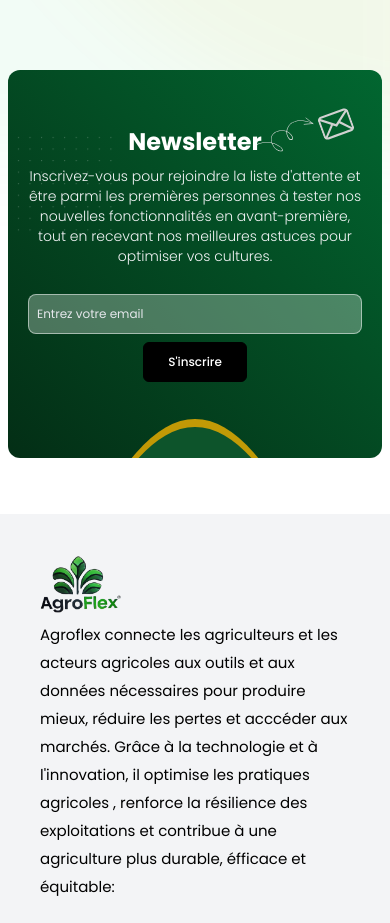
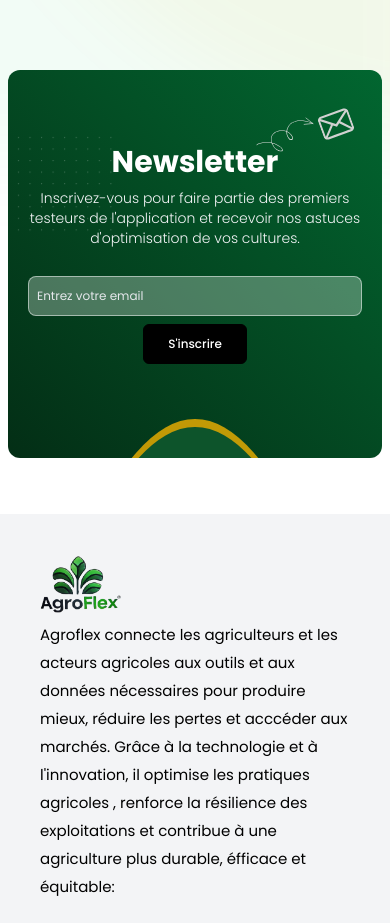
Before and after one commit to autafrika/Site-agroflex, a React (Vite) app: page / in a window 390 px wide. Shown: the part 7500-8423 px from the top of the page. Built offline with nearby package versions, Linux system fonts and the light colour scheme; a web font is replaced by a local one.

Commit message:
ajusting the text in the newsletter section

```diff
--- a/src/components/Newsletter/Newsletter.jsx
+++ b/src/components/Newsletter/Newsletter.jsx
@@ -119,12 +119,11 @@ export default function Newsletter() {
           <div className="w-full h-full rounded-[50%] bg-green-900"></div>
         </div>
 
-        <h3 className="text-2xl font-bold lg:text-4xl z-3">Newsletter</h3>
+        <h3 className="text-3xl font-bold lg:text-4xl z-3">Newsletter</h3>
         <p className="z-3 text-gray-100 font-light text-sm lg:px-20 text-center lg:text-lg md:text-center">
-          Inscrivez-vous pour rejoindre la liste d&apos;attente et être parmi
-          les premières personnes à tester nos nouvelles fonctionnalités en
-          avant-première, tout en recevant nos meilleures astuces pour optimiser
-          vos cultures.
+          Inscrivez-vous pour faire partie des premiers testeurs de
+          l&apos;application et recevoir nos astuces d&apos;optimisation de vos
+          cultures.
         </p>
         <form
           onSubmit={handleSubmit}
@@ -157,7 +156,7 @@ export default function Newsletter() {
             initial={{ opacity: 0, y: 16 }}
             animate={{ opacity: 1, y: 0 }}
             transition={{ duration: 0.25 }}
-            className={`z-20 flex max-w-full items-center gap-2 rounded-md px-4 py-3 text-center text-sm shadow-lg ${
+            className={`z-20 flex max-w-full items-center gap-2 rounded-md px-4 py-3 text-center text-xs shadow-lg ${
               status.type === "error"
                 ? "bg-red-700 text-white"
                 : "bg-green-700 text-white"
```
